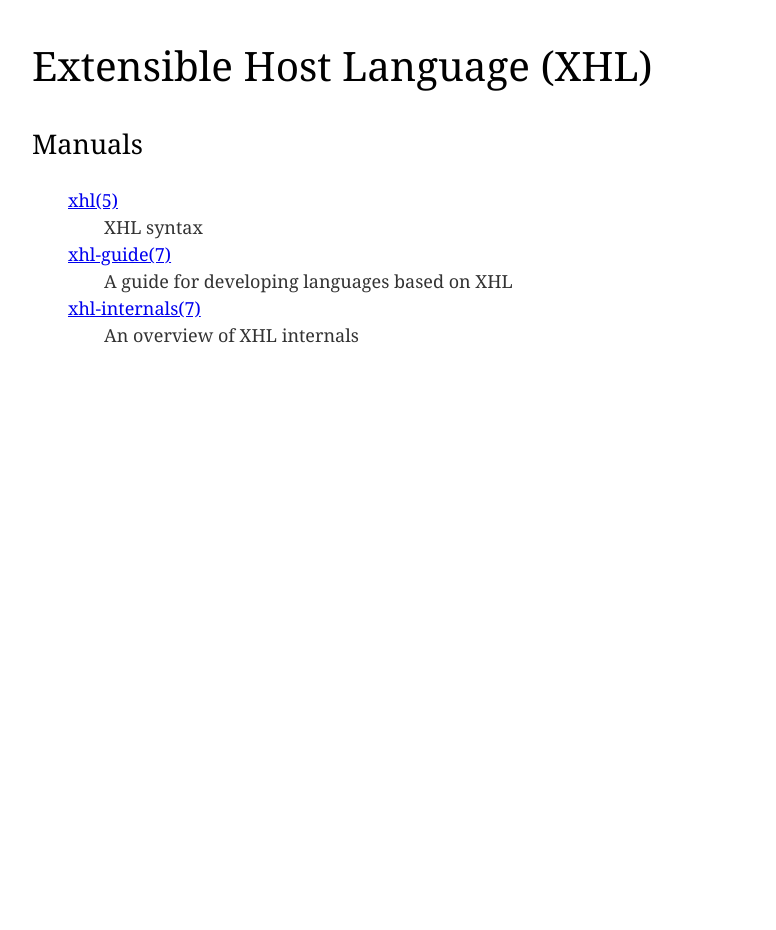
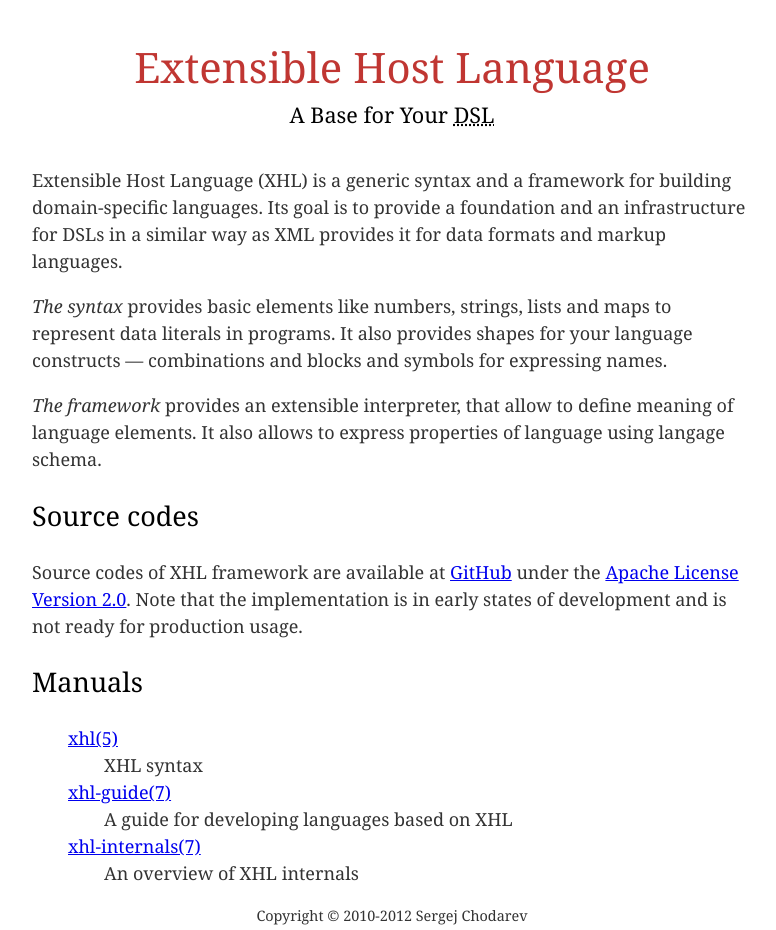
Before and after one commit to sergejx/xhl, a plain HTML site: page framework/man/index.html in a window 1280 px wide. Shown: the whole page, without its empty margins (248-1024 px from the left). Before the commit the page ends 800 px from the top, so only its background shows below. Drawn offline with Linux system fonts and the light colour scheme.

Commit message:
Improve documentation

```diff
--- a/framework/man/index.html
+++ b/framework/man/index.html
@@ -2,28 +2,45 @@
 <html>
 <head>
   <meta charset="utf8">
-  <title>manuals</title>
+  <title>Extensible Host Language</title>
   <style>
     body {
         margin: 2em auto; width: 40em;
         font: 112.5%/1.5 Georgia,"DejaVu Serif",serif;
         color: #333; background-color: #fff;
     }
+
     h1, h2 { font-weight: normal; color: #000 }
-    h1 { font-size: 2.25em }
+    hgroup { text-align: center; margin-bottom: 2em; }
+    hgroup h1 { margin-bottom: 0; color: #C03632 }
+    hgroup h2 { font-size: 1.2em; margin-top: 0; }
+    h1 { font-size: 2.33em }
     h2 { font-size: 1.5em }
+
     dl { margin: 0 0 1em 2em }
     dd { margin: 0 0 0 2em }
-
+    div.footer { font-size: 0.8em; text-align: center; }
   </style>
 </head>
 <body>
 
-  <h1>Extensible Host Language (XHL)</h1>
+  <hgroup>
+    <h1>Extensible Host Language</h1>
+    <h2>A Base for Your <abbr title="Domain-Specific Language">DSL</abbr></h2>
+  </hgroup>
+
+  <p>Extensible Host Language (XHL) is a generic syntax and a framework for building domain-specific languages. Its goal is to provide a foundation and an infrastructure for DSLs in a similar way as XML provides it for data formats and markup languages.</p>
+
+  <p><em>The syntax</em> provides basic elements like numbers, strings, lists and maps to represent data literals in programs. It also provides shapes for your language constructs &mdash; combinations and blocks and symbols for expressing names.</p>
+
+  <p><em>The framework</em> provides an extensible interpreter, that allow to define meaning of language elements. It also allows to express properties of language using langage schema.</p>
+
+  <h2>Source codes</h2>
+  <p>Source codes of XHL framework are available at <a href="https://github.com/sergejx/xhl">GitHub</a> under the <a href="http://www.apache.org/licenses/LICENSE-2.0.html">Apache License Version 2.0</a>. Note that the implementation is in early states of development and is not ready for production usage.</p>
 
   <h2>Manuals</h2>
   <dl>
-    <dt><a href="xhl.5.html">xhl(5)</span></a></dt>
+    <dt><a href="xhl.5.html">xhl(5)</a></dt>
     <dd>XHL syntax</dd>
     <dt><a href="xhl-guide.7.html">xhl-guide(7)</a></dt>
     <dd>A guide for developing languages based on XHL</dd>
@@ -31,5 +48,6 @@
     <dd>An overview of XHL internals</dd>
   </dl>
 
+  <div class="footer">Copyright &copy; 2010-2012 Sergej Chodarev</div>
 </body>
 </html>
```
Also changed, not shown: 3 other files.
